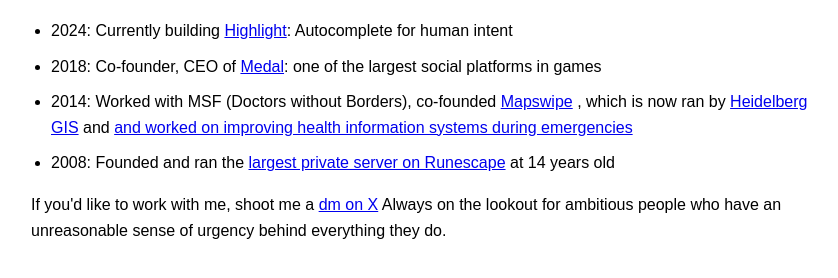
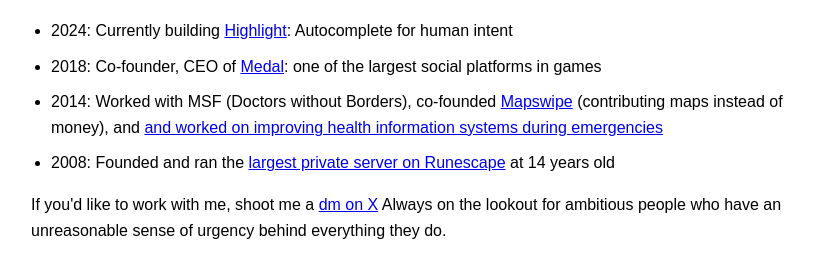
Before and after one commit to PimDeWitte/pimdewitte.github.io, a plain HTML site: page index.html in a window 1280 px wide. Shown: the part 96-374 px from the top of the page, without its empty margins (209-1047 px from the left). Drawn offline with Linux system fonts and the light colour scheme.

Commit message:
Update index.html

```diff
--- a/index.html
+++ b/index.html
@@ -16,7 +16,7 @@
     <ul>
         <li>2024: Currently building <a href="https://highlight.ing" target="_blank">Highlight</a>: Autocomplete for human intent</li>
         <li>2018: Co-founder, CEO of <a <a href="https://medal.tv" target="_blank">Medal</a>: one of the largest social platforms in games</li>
-        <li>2014: Worked with MSF (Doctors without Borders), co-founded <a <a href="https://mapswipe.org" target="_blank">Mapswipe</a> , which is now ran by <a target="_blank" href="https://heigit.org/mapswipe-analytics/"> Heidelberg GIS</a> and <a href="https://www.ncbi.nlm.nih.gov/pmc/articles/PMC6537453/" target="_blank"> and worked on improving health information systems during emergencies</a></li>
+        <li>2014: Worked with MSF (Doctors without Borders), co-founded <a <a href="https://mapswipe.org" target="_blank">Mapswipe</a> (contributing maps instead of money), and <a href="https://www.ncbi.nlm.nih.gov/pmc/articles/PMC6537453/" target="_blank"> and worked on improving health information systems during emergencies</a></li>
         <li>2008: Founded and ran the <a href="https://www.youtube.com/watch?v=D7iNmoYpfVI" target="_blank">largest private server on Runescape</a> at 14 years old</li>
     </ul>
     <p>If you'd like to work with me, shoot me a <a href="https://twitter.com/pimdewitte" target="_blank">dm on X</a> Always on the lookout for ambitious people who have an unreasonable sense of urgency behind everything they do.</p>
```
